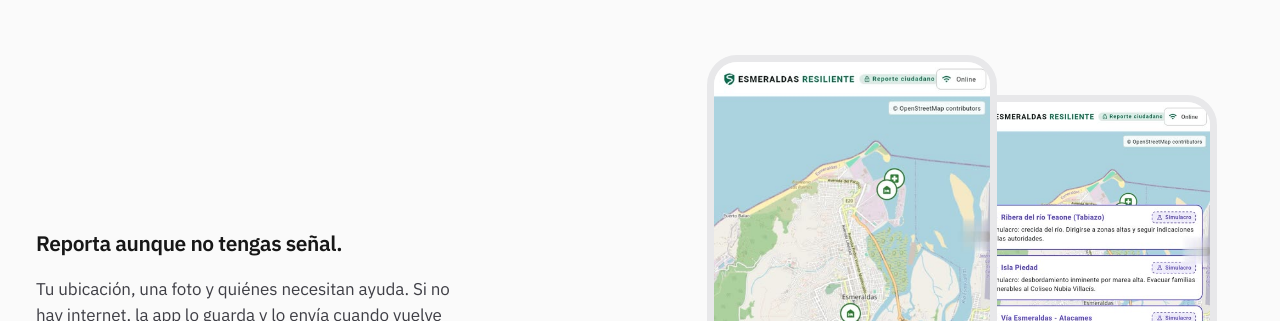
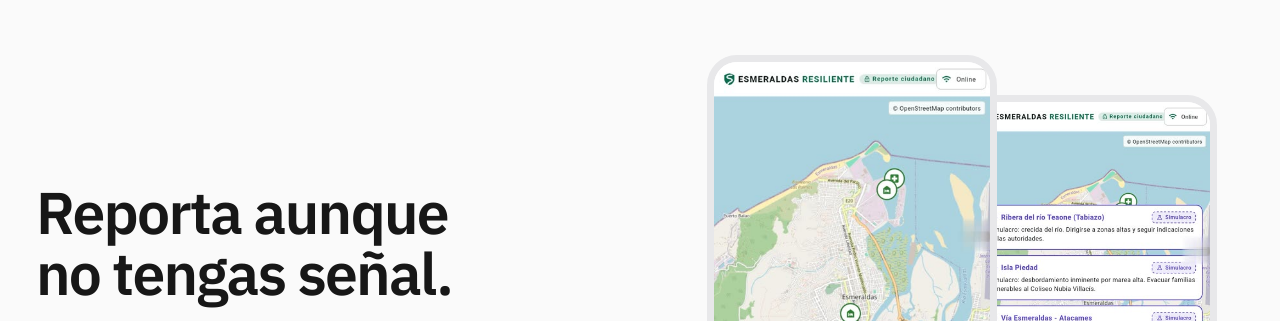
Before and after one commit to Adrianguanoluisaloza/Esmeraldas-resileinte, an Astro site in the folder apps/web/: page /app in a window 1280 px wide. Shown: the part 69-390 px from the top of the page. Built offline with nearby package versions, Linux system fonts and the light colour scheme; Astro itself is replaced by a stand-in of ours.

Commit message:
fix(web): titulo de la pagina de la app al tamano de la portada

```diff
--- a/apps/web/src/styles/sitio.css
+++ b/apps/web/src/styles/sitio.css
@@ -15,7 +15,7 @@
 .st-heroe__texto { display: flex; flex-direction: column; align-items: flex-start; }
 .st-heroe__texto > * { animation: er-aparecer .36s var(--er-salida) backwards; }
 .st-heroe__texto > :nth-child(2) { animation-delay: 40ms; }
-.st-heroe h1 { max-width: 13ch; font-size: clamp(36px, 4.6vw, 60px); font-weight: 600; letter-spacing: -0.03em; line-height: 1.04; text-wrap: balance; }
+.st-heroe h1, .st-app-heroe h1 { max-width: 13ch; font-size: clamp(36px, 4.6vw, 60px); font-weight: 600; letter-spacing: -0.03em; line-height: 1.04; text-wrap: balance; }
 .st-bajada { margin-top: var(--er-s5); max-width: 42ch; font-size: 17px; line-height: 1.55; color: var(--er-text-2); text-wrap: pretty; }
 .st-acciones { display: flex; flex-wrap: wrap; gap: var(--er-s3); margin-top: var(--er-s6); }
 .st-nota { margin-top: var(--er-s4); font-size: var(--er-fs-sm); color: var(--er-muted); }
```
